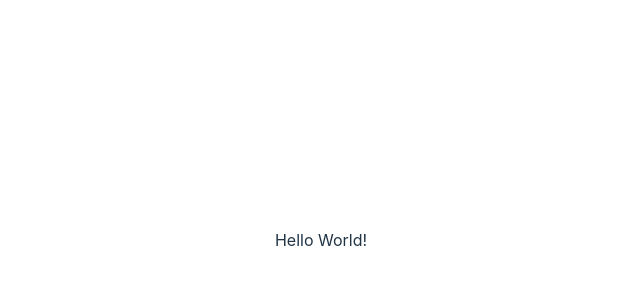
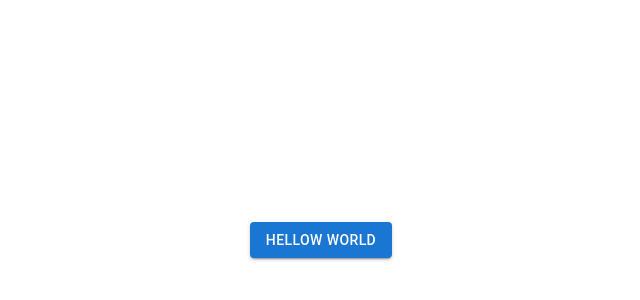
Before and after one commit to osci-the-orca/RandomStore, a React (Vite) app in the folder random-store/: page / in a window 1280 px wide. Shown: the part 160-460 px from the top of the page, without its empty margins (319-959 px from the left). Built offline with nearby package versions, Linux system fonts and the light colour scheme.

Commit message:
installed materialUI

```diff
--- a/random-store/package.json
+++ b/random-store/package.json
@@ -9,6 +9,9 @@
     "preview": "vite preview"
   },
   "dependencies": {
+    "@emotion/react": "^11.10.0",
+    "@emotion/styled": "^11.10.0",
+    "@mui/material": "^5.10.2",
     "react": "^18.2.0",
     "react-dom": "^18.2.0"
   },
--- a/random-store/src/App.tsx
+++ b/random-store/src/App.tsx
@@ -1,10 +1,12 @@
 import './App.css'
+import * as React from "react";
+import Button from "@mui/material/Button";
 
 function App() {
 
   return (
     <div className="App">
-      <div>Hello World!</div>
+      <Button variant="contained">Hellow World</Button>
     </div>
   )
 }
```
Also changed, not shown: 1 other file (tests, documents, lock files or other folders).
